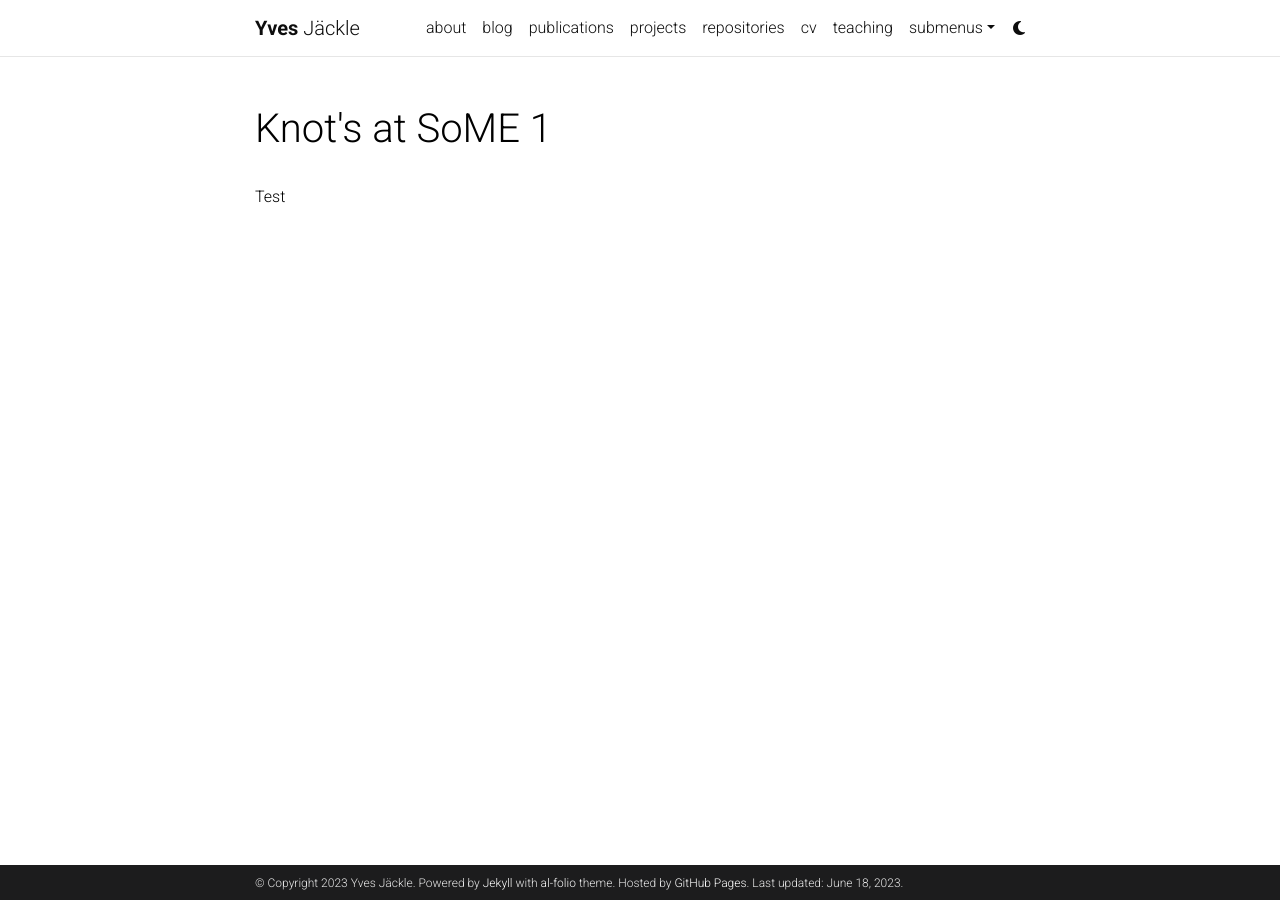
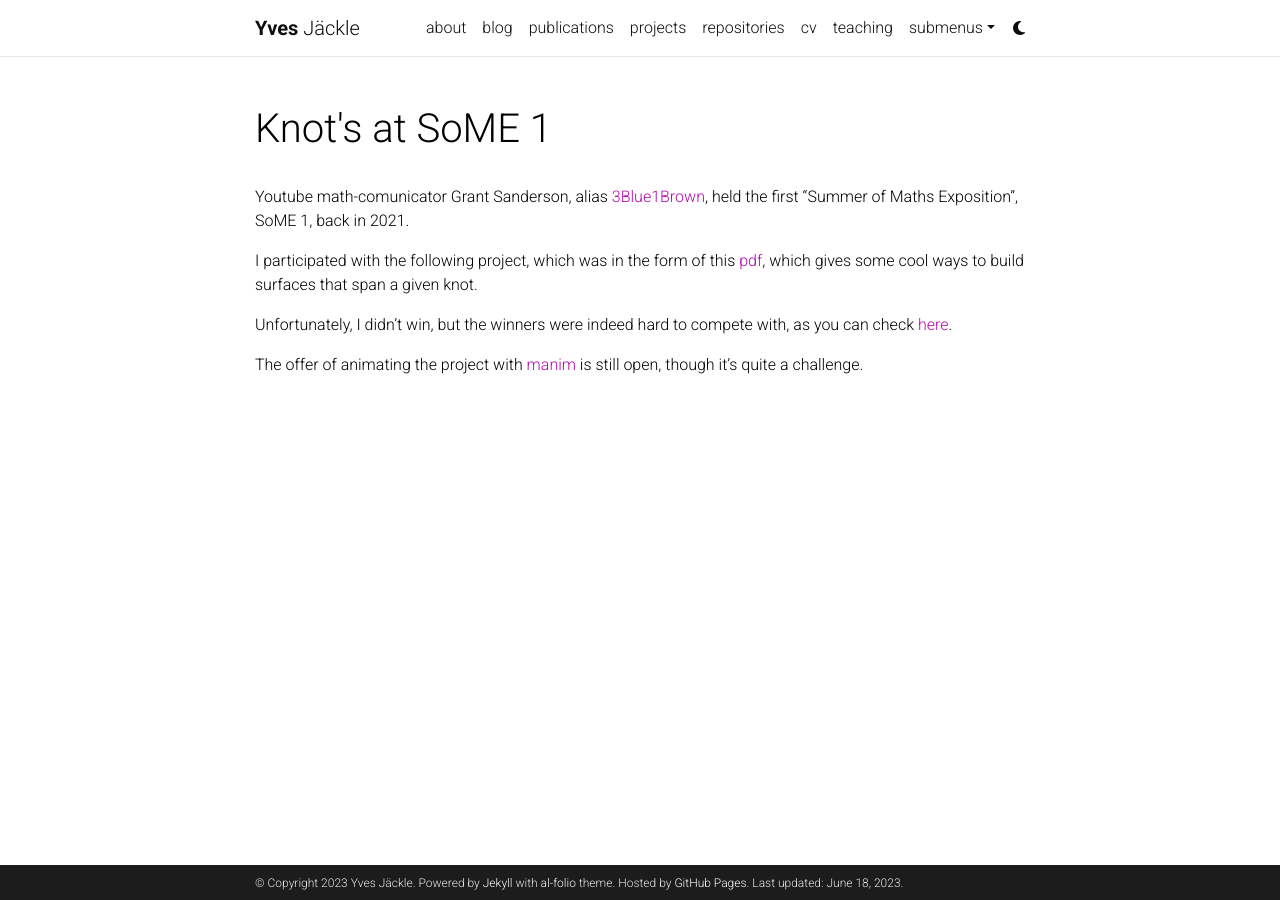
Before and after one commit to Happyves/happyves.github.io, a Jekyll site: the page built from _projects/SoME1.md, in a window 1280 px wide. Built offline with Jekyll 4.4.1, drawn with Linux system fonts in a browser that asks for light colours; comment, search, counter and statistics services are not loaded; a style sheet for code colours, icons or effects is not loaded.

Commit message:
Update SoME1.md

```diff
--- a/_projects/SoME1.md
+++ b/_projects/SoME1.md
@@ -3,7 +3,13 @@ layout: page
 title: Knot's at SoME 1
 
 importance: 1
-category: Complete
+category: Completed
 ---
 
-Test
+Youtube math-comunicator Grant Sanderson, alias [3Blue1Brown](https://www.3blue1brown.com/), held the first "Summer of Maths Exposition", SoME 1, back in 2021.
+
+I participated with the following project, which was in the form of this [pdf](https://happyves.github.io/assets/pdf/3b1bexpov2.pdf), which gives some cool ways to build surfaces that span a given knot.
+
+Unfortunately, I didn't win, but the winners were indeed hard to compete with, as you can check [here](https://www.3blue1brown.com/blog/some1-results).
+
+The offer of animating the project with [manim](https://www.manim.community/) is still open, though it's quite a challenge.
```
